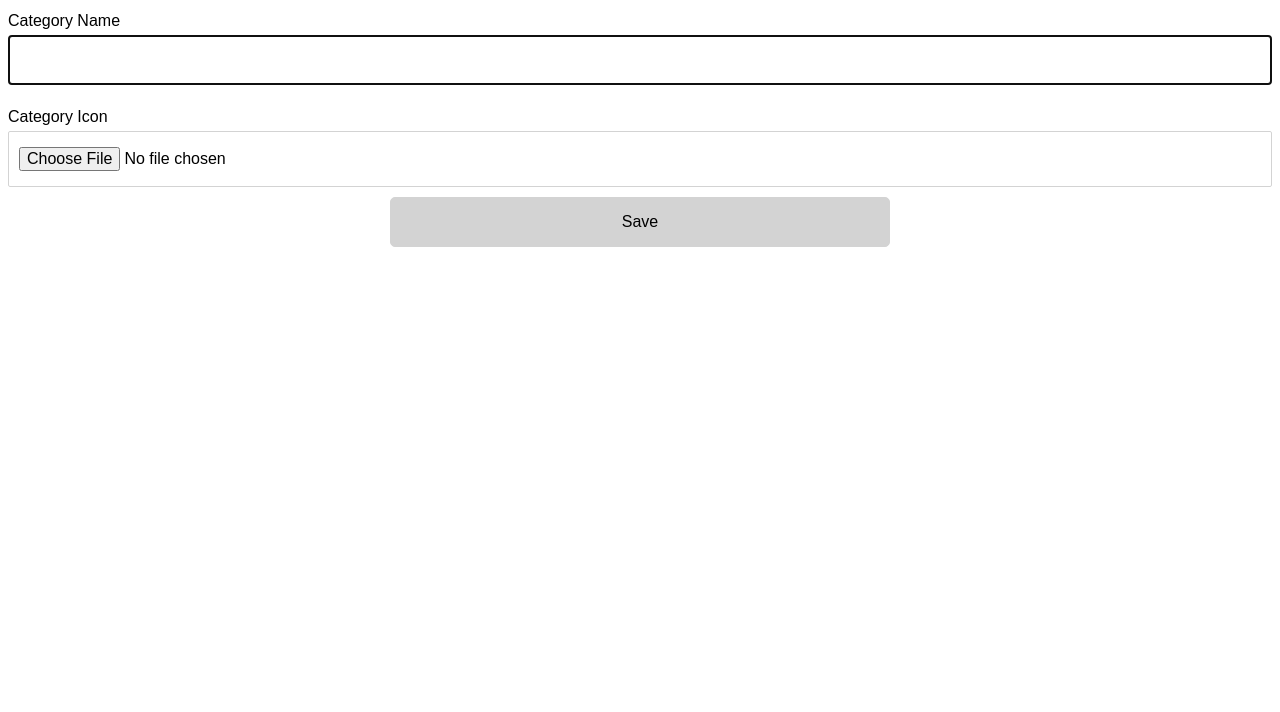
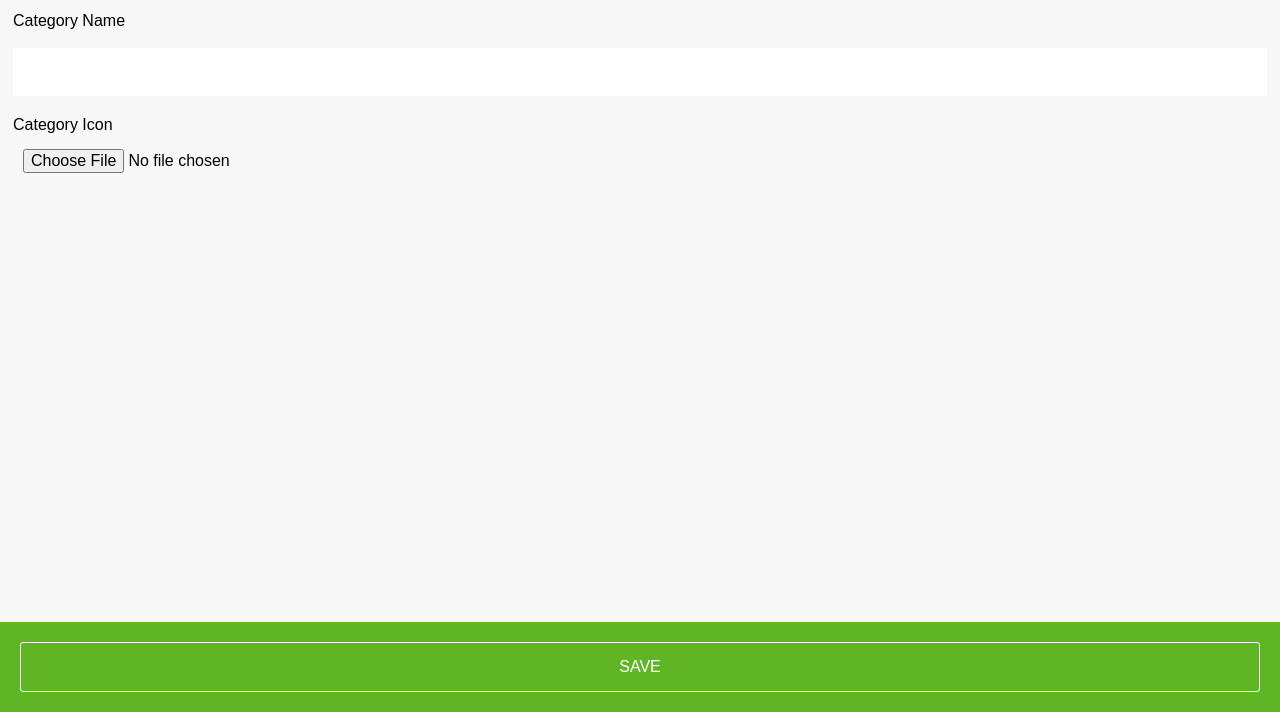
Before and after one commit to DJ-MrJay/Money-Matters, a Rails app: page /categories/new in a window 1280 px wide. Shown: the part 88-800 px from the top of the page. Run offline with Rails 7, Linux system fonts and the light colour scheme; the visitor is signed in with stand-in values (Sample User, id 1); some web fonts are replaced.

Commit message:
Update views

```diff
--- a/app/assets/stylesheets/styles.css
+++ b/app/assets/stylesheets/styles.css
@@ -4,6 +4,12 @@
   text-decoration: none;
   list-style: none;
   scroll-behavior: smooth;
+}
+
+body {
+  background-color: #f7f7f7;
+  padding: 0 5px;
+  height: 100%;
 }
 
 .material-icons.md-18 { font-size: 18px; }
@@ -31,12 +37,32 @@
   text-align: center;
 }
 
-.login-btn,
-.signup-btn,
-.submit-btn,
 .add-cat-btn,
 .add-trans-btn,
 .save-btn {
+  background-color: #5fb523;
+  color: white;
+  border: 1px solid white;
+  border-radius: 3px;
+  padding: 15px;
+  display: block;
+}
+
+.footer {
+  position: absolute;
+  bottom: 0;
+  left: 0;
+  width: 100%;
+  background-color: #5fb523;
+  color: white;
+  text-align: center;
+  padding: 20px;
+}
+
+
+.login-btn,
+.signup-btn,
+.submit-btn {
   width: 500px;
   background-color: lightgray;
   padding: 15px 100px;
@@ -110,14 +133,15 @@ nav a {
   cursor: pointer;
 }
 
-input {
+input,
+input:focus {
   width: 100%;
   padding: 15px 10px;
-  margin-bottom: 5px;
-  margin-top: 5px;
   border: 1px solid lightgray;
   font-size: 1rem;
-  border-radius: 2px;
+  border: none;
+  outline: none;
+  border-bottom: 2px solid #f7f7f7;
 }
 
 .forgot,
--- a/app/views/categories/new.html.erb
+++ b/app/views/categories/new.html.erb
@@ -21,8 +21,8 @@
           <%= f.label :icon, "Category Icon", class: 'form-label' %>
           <%= f.file_field :icon, autocomplete: "icon", class: 'form-control', required: true %>
         </div>
-        <div class="large-button">
-          <%= f.submit "Save", class: 'save-btn' %>
+        <div class="footer">
+          <%= f.submit "SAVE", class: 'save-btn' %>
         </div>
       </div>
     <% end %>
--- a/app/views/devise/registrations/new.html.erb
+++ b/app/views/devise/registrations/new.html.erb
@@ -13,7 +13,7 @@
 
   <div class="reg-inputs">
     <div class="field">
-      <%= f.text_field :name, autofocus: true, autocomplete: "name", placeholder: "Name" %>
+      <%= f.text_field :name, autofocus: true, autocomplete: "name", placeholder: "Full Name" %>
     </div>
 
     <div class="field">
--- a/app/views/devise/sessions/new.html.erb
+++ b/app/views/devise/sessions/new.html.erb
@@ -5,7 +5,7 @@
     <% end %>
     <h2>LOGIN</h2>
     <div class="actions">
-      <%= f.submit "Log In", class: "login-submit" %>
+      <%= f.submit "Log In", class: "nav-login" %>
     </div>
   </nav>
 
--- a/app/views/expenses/new.html.erb
+++ b/app/views/expenses/new.html.erb
@@ -18,8 +18,8 @@
       <%= f.number_field :amount, autocomplete: "amount", class: 'form-control', required: true, step: "0.01", placeholder: "Amount" %>
     </div>
 
-    <div class="large-button">
-      <%= f.submit "Save", class: 'save-btn' %>
+    <div class="footer">
+      <%= f.submit "SAVE", class: 'save-btn' %>
     </div>
   <% end %>
 </div>
```
Also changed, not shown: other parts of app/assets/stylesheets/styles.css (+17 -10 lines), other parts of app/views/categories/new.html.erb (+1 -1 lines), app/views/categories/index.html.erb (+5 -5 lines), app/views/expenses/index.html.erb (+6 -6 lines), spec/views/categories_spec.rb (+1 -1 lines), spec/views/expenses_spec.rb (+3 -3 lines), 2 other files.
